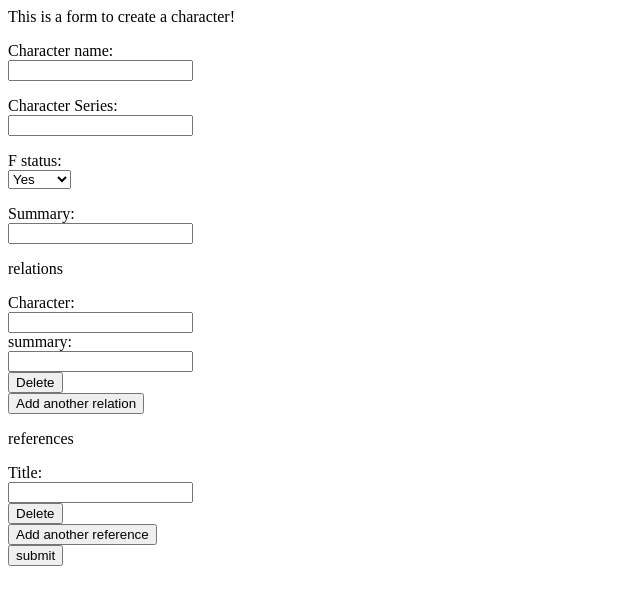
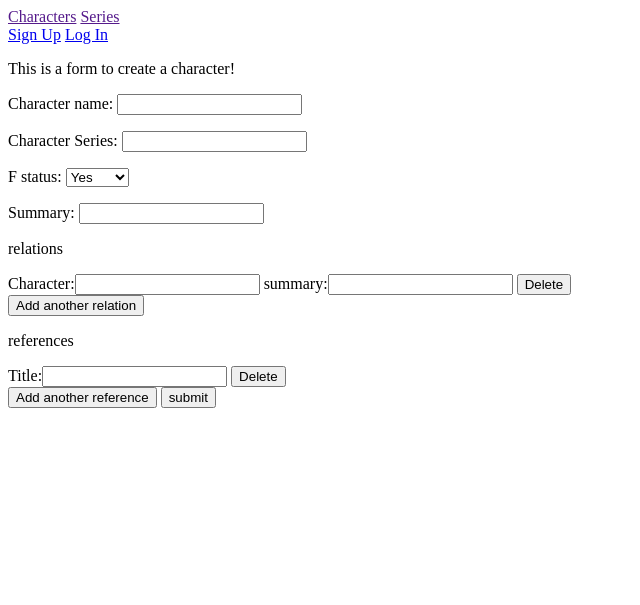
Before and after one commit to ctiller15/dhf-website, a Django app: page /characters/create/ in a window 1280 px wide. Shown: the top 605 px of the page, without its empty margins (0-640 px from the left). Run offline with Django 3.2, Linux system fonts and the light colour scheme; a user stored in the database is signed in; parts of the project's set-up code (start-up, migrations or seed data) failed here and were passed over.

Commit message:
Fix error with character relations not getting the correct name. Add navbar.

```diff
--- a/dhf_website/characters/templates/character_page.html
+++ b/dhf_website/characters/templates/character_page.html
@@ -5,6 +5,9 @@
 <h2>{{ results.name }} {{ results.f_status_text }}</h2>
 
 <h3>Series: {{ results.series }}</h3>
+
+<h4>Summary</h4>
+<p>{{ results.summary }}</p>
 
 {% if results.f_status == "yes" %}
 	<h4>Relations</h4>
--- a/dhf_website/characters/tests.py
+++ b/dhf_website/characters/tests.py
@@ -50,6 +50,7 @@ class CharacterCreationTests(TestCase):
             'character_name': 'Barbara Gordon',
             'f_status': 1,
             'character_series': 'Batman the animated series',
+            'summary': 'Oracle. Also batgirl.',
             'relations-form-TOTAL_FORMS': 1,
             'relations-form-INITIAL_FORMS': 0,
             'relations-form-0-character_name': 'Dick Grayson',
@@ -107,6 +108,7 @@ class CharacterCreationTests(TestCase):
         response_str = str(response.content)
         self.assertIn(self.character_data['character_name'], response_str)
         self.assertIn(self.character_data['character_series'], response_str)
+        self.assertIn(self.character_data['summary'], response_str)
         self.assertIn(self.character_data['relations-form-0-character_name'], response_str)
         self.assertIn(self.character_data['relations-form-0-summary'], response_str)
         self.assertIn(self.character_data['references-form-0-title'], response_str)
--- a/dhf_website/characters/views.py
+++ b/dhf_website/characters/views.py
@@ -35,16 +35,13 @@ def character_creation_page(request):
         character_creation_form = CharacterCreationForm(request.POST)
         relations_formset = RelationsFormSet(request.POST, prefix='relations-form')
         references_formset = ReferencesFormSet(request.POST, prefix='references-form')
-        print("Found it!!!")
 
         if(request.user.is_authenticated and character_creation_form.is_valid()):
 
             cleaned_character = character_creation_form.cleaned_data
-            print(cleaned_character)
             # Only run if series id is not given.
             char_series = Series.objects.create(name=cleaned_character['character_series'])
             found_f_status=F_Status.objects.get(id=cleaned_character['f_status'])
-            print(found_f_status)
 
             new_character = Character.objects.create(
                 name=cleaned_character['character_name'],
@@ -80,20 +77,20 @@ def character_page(request, character_name=None, character_id=None):
         if character_name:
             character = Character.objects \
                 .filter(name=character_name) \
-                .values('id', 'name', 'f_status__name', 'series__name') \
+                .values('id', 'name', 'f_status__name', 'series__name', 'summary') \
                 .first()
         elif character_id:
             character = Character.objects \
                 .filter(id=character_id) \
-                .values('id', 'name', 'f_status__name', 'series__name') \
+                .values('id', 'name', 'f_status__name', 'series__name', 'summary') \
                 .first()
 
         relations = ( CharacterRelation.objects \
             .filter(character_1__id=character['id']) \
             .values('relation_summary', character_name=F('character_2__name')) ) \
-        | (CharacterRelation.objects \
+            .union(CharacterRelation.objects \
            .filter(character_2__id=character['id']) \
-           .values('relation_summary', character_name=F('character_1__name')))
+                   .values('relation_summary', character_name=F('character_1__name')))
 
         references = CharacterReference.objects \
             .filter(character=character['id']) \
@@ -104,6 +101,7 @@ def character_page(request, character_name=None, character_id=None):
             'f_status_text': calculate_f_status_text(character['f_status__name']),
             'f_status': character['f_status__name'],
             'series': character['series__name'],
+            'summary': character['summary'],
             'relations': relations,
             'references': references,
         }
--- a/dhf_website/users/templates/base.html
+++ b/dhf_website/users/templates/base.html
@@ -1,12 +1,26 @@
-<style>
-	label, input {
-		display: block;
-	}
+<!DOCTYPE html>
 
-	span.helptext {
-		display: none;
-	}
-</style>
+<html lang="en">
+	<head>
+		<meta charset="utf-8">
+		<title>Does He fuck?</title>
+		<meta name="viewport" content="width=device-width, initial-scale=1.0">
+	</head>
 
-{% block content %}
-{% endblock %}
+	<nav>
+		<section>
+			<a href="">Characters</a>
+			<a href="">Series</a>
+		</section>
+		<section>
+			<a href="{% url 'register' %}">Sign Up</a>
+			<a href="{% url 'login' %}">Log In</a>
+		</section>
+	</nav>
+
+	<body>
+		{% block content %}
+		{% endblock %}
+	</body>
+
+</html>
```
